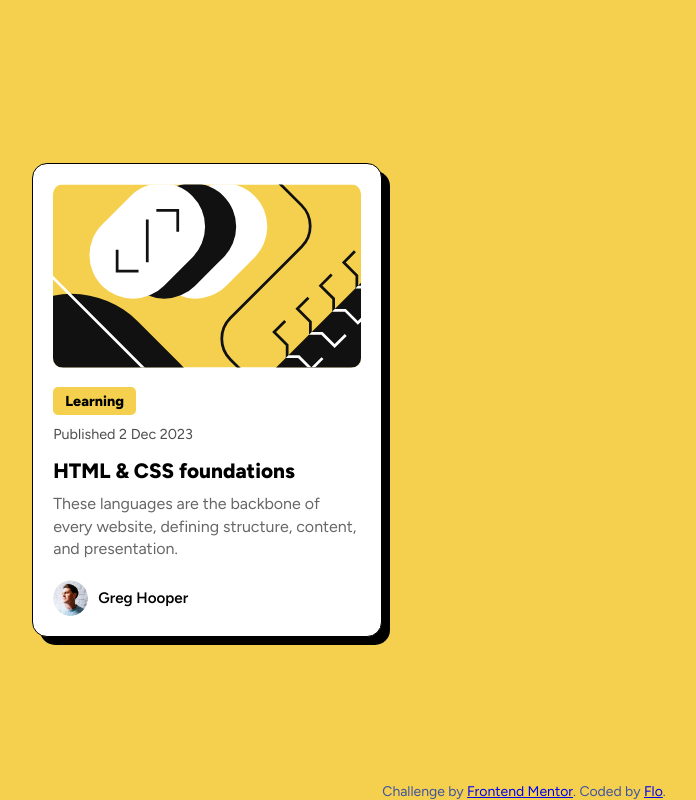
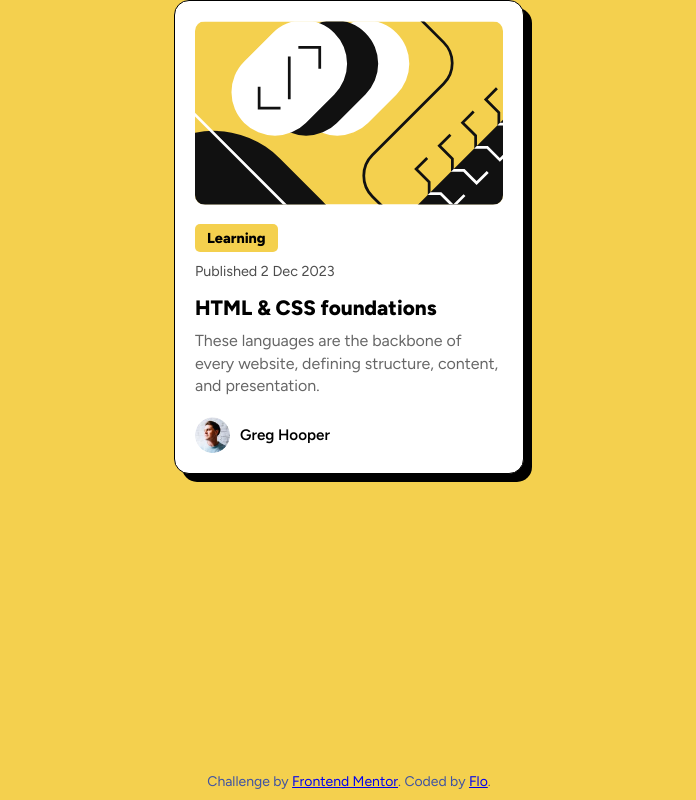
Before and after one commit to flozzy119/Blog-card, a plain HTML site: page index.html in a window 1280 px wide. Shown: the whole page, without its empty margins (291-987 px from the left). Drawn offline with Linux system fonts and the light colour scheme.

Commit message:
Update style.css

```diff
--- a/style.css
+++ b/style.css
@@ -13,6 +13,7 @@ body {
   background-color: hsl(47, 88%, 63%);
   font-family: 'Figtree', sans-serif;
   display: flex;
+  flex-direction: column;
   justify-content: center;
   align-items: center;
   min-height: 100vh;
@@ -20,12 +21,13 @@ body {
 
 /* Card design */
 .card {
-  background-color: hsl(0, 0%, 100%);
+  background-color: white;
   border: 1px solid black;
   box-shadow: 8px 8px 0px black;
   border-radius: 15px;
   width: 350px;
   padding: 20px;
+  margin-bottom:50px;
 }
 
 /* Image styling */
@@ -90,4 +92,5 @@ body {
   font-size: 14px;
   margin-top: auto;
   color: hsl(228, 45%, 44%);
+  padding-bottom: 10px;
 }
```
